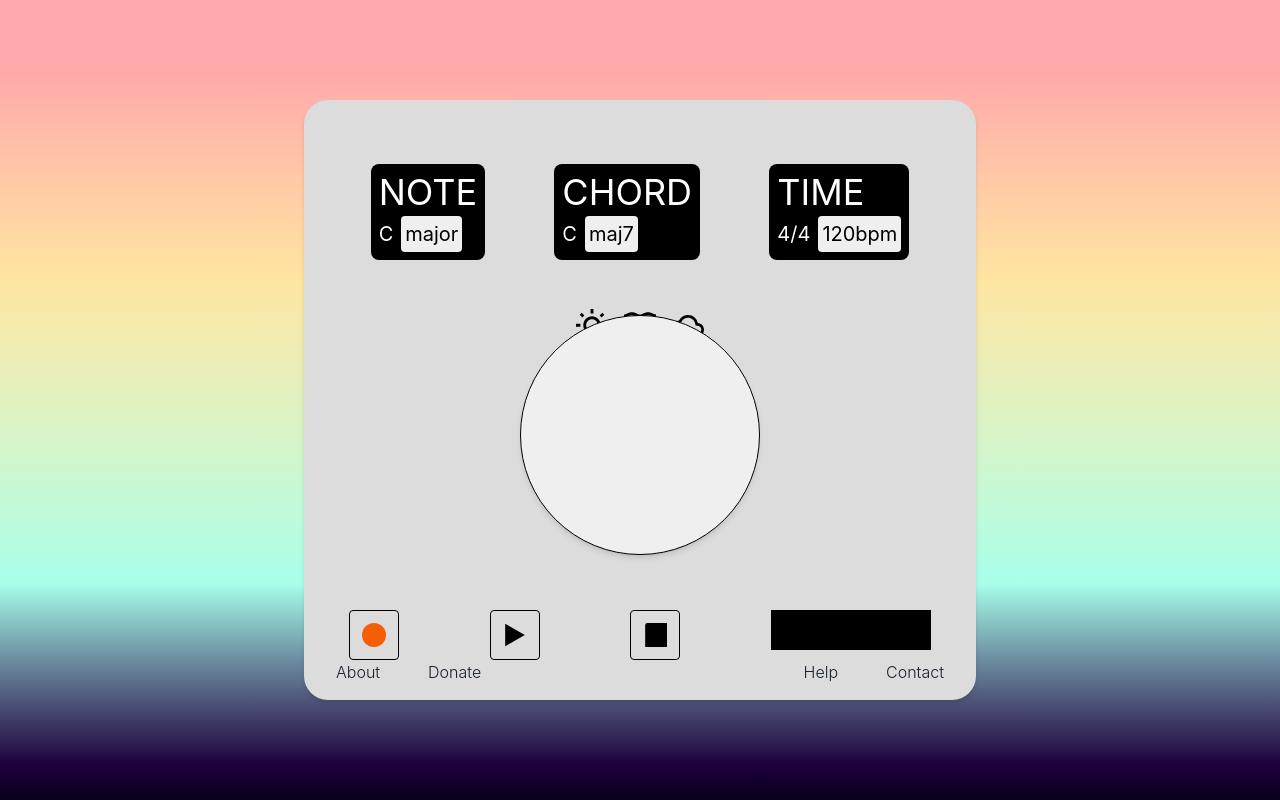
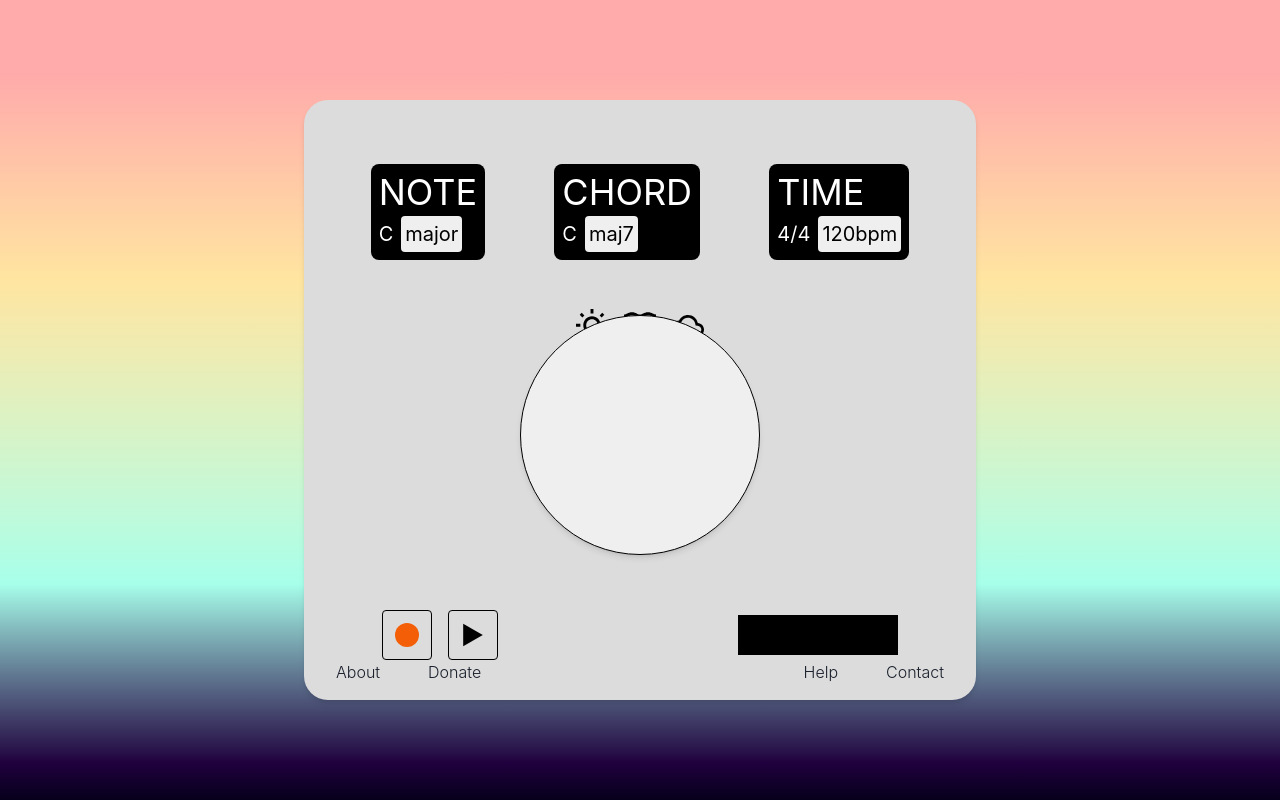
Before and after one commit to dizzyjaguar/improvEar, a React (Vite) app: page /player in a window 1280 px wide. Built offline with nearby package versions, Linux system fonts and the light colour scheme.

Commit message:
Updated record and play button styling

```diff
--- a/src/components/Buttons/PauseButton.tsx
+++ /dev/null
@@ -1,14 +0,0 @@
-import { motion } from 'framer-motion'
-import Pause from '../icons/Pause'
-
-export default function PauseButton(onClick: any) {
-  return (
-    <motion.button
-      className={`hover:opacity-50 border-[1px] border-black p-3 rounded`}
-      whileHover={{ scale: 1.1, rotate: 45 }}
-      onClick={onClick}
-    >
-      <Pause />
-    </motion.button>
-  )
-}
--- a/src/components/icons/Pause.tsx
+++ /dev/null
@@ -1,15 +0,0 @@
-import { motion } from 'framer-motion'
-
-export default function Pause() {
-  return (
-    <motion.svg
-      xmlns="http://www.w3.org/2000/svg"
-      width="24"
-      height="24"
-      viewBox="0 0 18 22"
-      fill="none"
-    >
-      <rect width="24" height="24" rx="2" fill="black" />
-    </motion.svg>
-  )
-}
--- a/src/routes/player.tsx
+++ b/src/routes/player.tsx
@@ -4,7 +4,6 @@ import { Button } from '@chakra-ui/react'
 import Record from '../components/icons/Record'
 import RecordButton from '../components/Buttons/RecordButton'
 import PlayButton from '../components/Buttons/PlayButton'
-import PauseButton from '../components/Buttons/PauseButton'
 
 const visible = { opacity: 1, transition: { duration: 2 } }
 
@@ -36,15 +35,12 @@ export default function Player() {
           className={`w-60 h-60 bg-alabaster-100 border-[1px] border-black shadow-md rounded-full self-center`}
           variants={itemVariants}
         ></motion.div>
-        <div className={`flex flex-row justify-around`}>
-          <div className={``}>
+        <div className={`flex flex-row justify-center items-center`}>
+          <div className={`mr-4`}>
             <RecordButton />
           </div>
-          <div className={''}>
+          <div className={'mr-60'}>
             <PlayButton />
-          </div>
-          <div className={''}>
-            <PauseButton />
           </div>
           <div className={`w-40 h-10 bg-black`}></div>
         </div>
```
